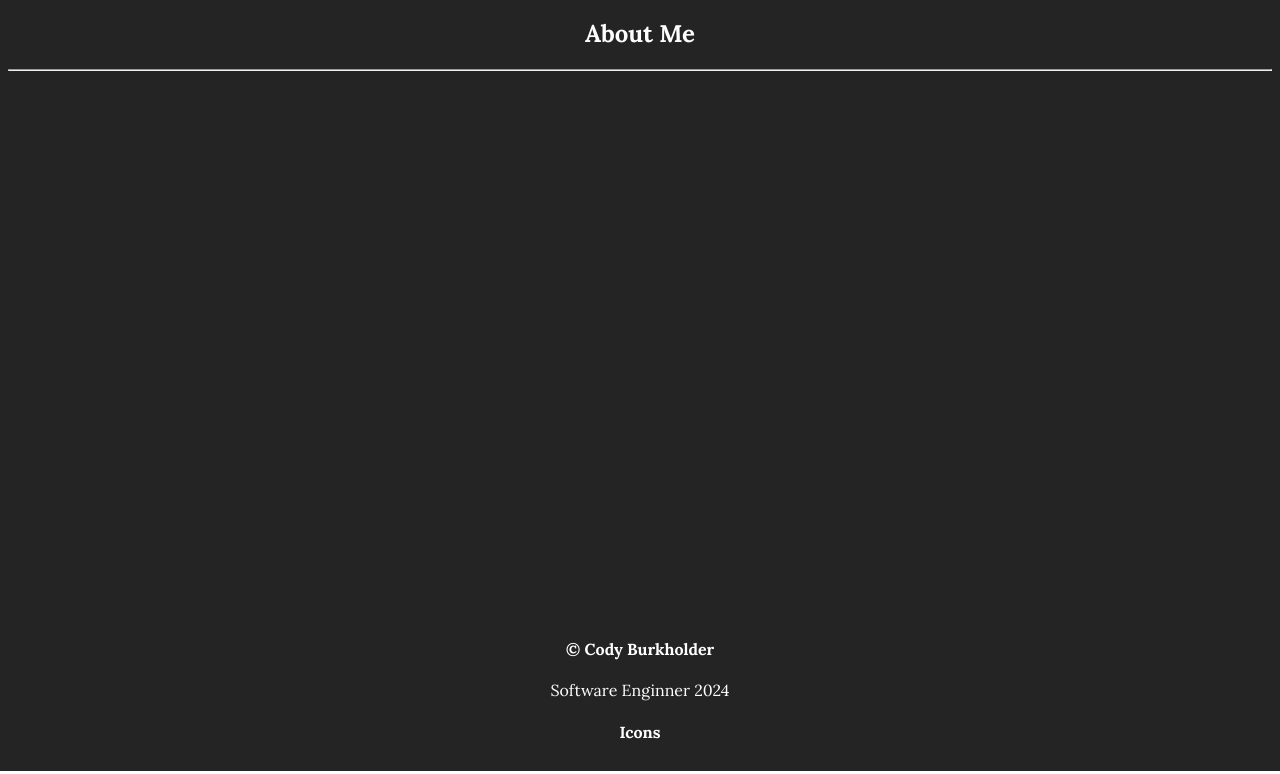
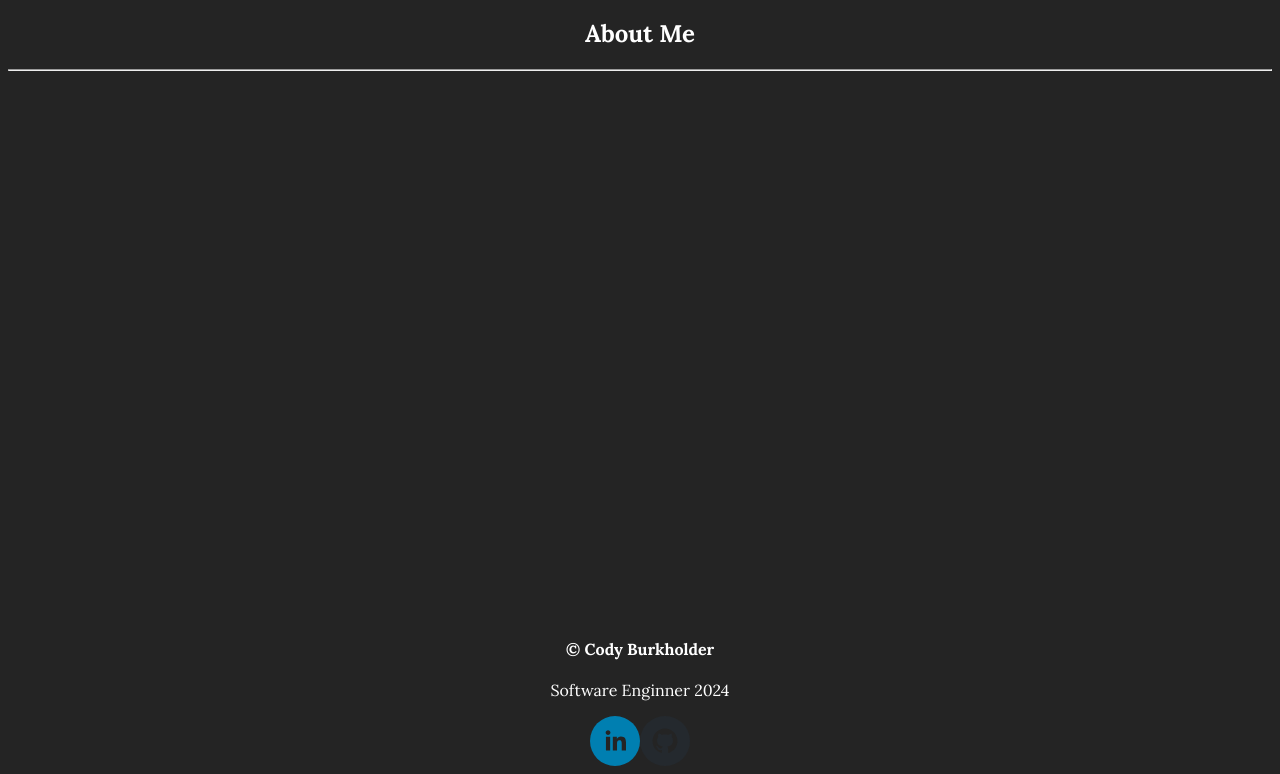
Before and after one commit to chilejay7/React-Portfolio, a React (Vite) app: page / in a window 1280 px wide. Shown: the part 251-1025 px from the top of the page. Built offline with nearby package versions, Linux system fonts and the light colour scheme.

Commit message:
social media components and icons added to footer

```diff
--- a/src/components/UI/SocialIcons.jsx
+++ b/src/components/UI/SocialIcons.jsx
@@ -1,8 +1,21 @@
-function SocialIcons() {
+import { SocialIcon } from 'react-social-icons';
 
-    return(
+function SocialIcons({ urls }) {
+
+    // console.log(`The urls prop is: ${urls}`);
+
+    return (
         <div className="social-icons">
-            <h4>Icons</h4>
+
+            {urls.map((address) => {
+                console.log(address);
+                // A return inside of the map function is needed to return the JSX elements.
+                // Each list item needs a unique key.  The address is used for this purpose.
+                return (
+                        <SocialIcon key={address} url={address} />
+                )
+            }
+            )}
         </div>
     );
 };
```
